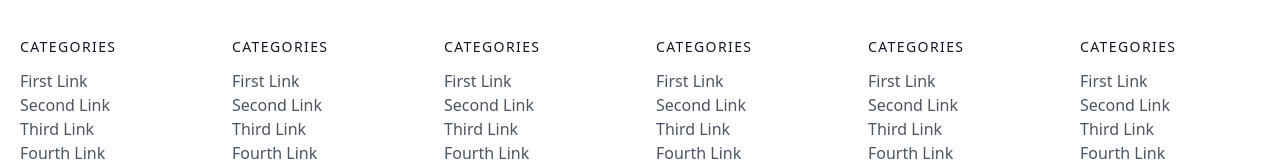
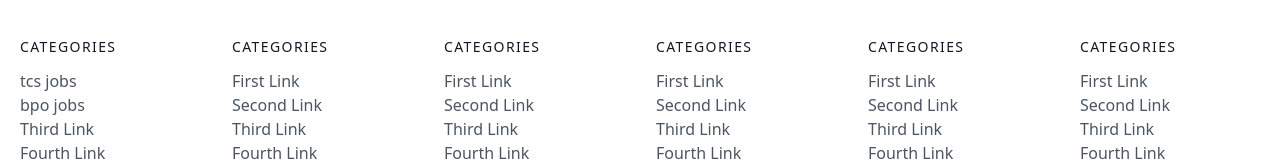
Before and after one commit to codexsachin/jobsforyou, a Next.js app: page / in a window 1280 px wide. Shown: the part 909-1075 px from the top of the page. Built offline with nearby package versions, Linux system fonts and the light colour scheme.

Commit message:
Update Footer.js
new comit

```diff
--- a/app/Components/Footer.js
+++ b/app/Components/Footer.js
@@ -13,10 +13,10 @@
         <h2 class="title-font font-medium text-gray-900 tracking-widest text-sm mb-3">CATEGORIES</h2>
         <nav class="list-none mb-10">
           <li>
-            <a class="text-gray-600 hover:text-gray-800">First Link</a>
+            <a class="text-gray-600 hover:text-gray-800">tcs jobs</a>
           </li>
           <li>
-            <a class="text-gray-600 hover:text-gray-800">Second Link</a>
+            <a class="text-gray-600 hover:text-gray-800">bpo jobs</a>
           </li>
           <li>
             <a class="text-gray-600 hover:text-gray-800">Third Link</a>
```
